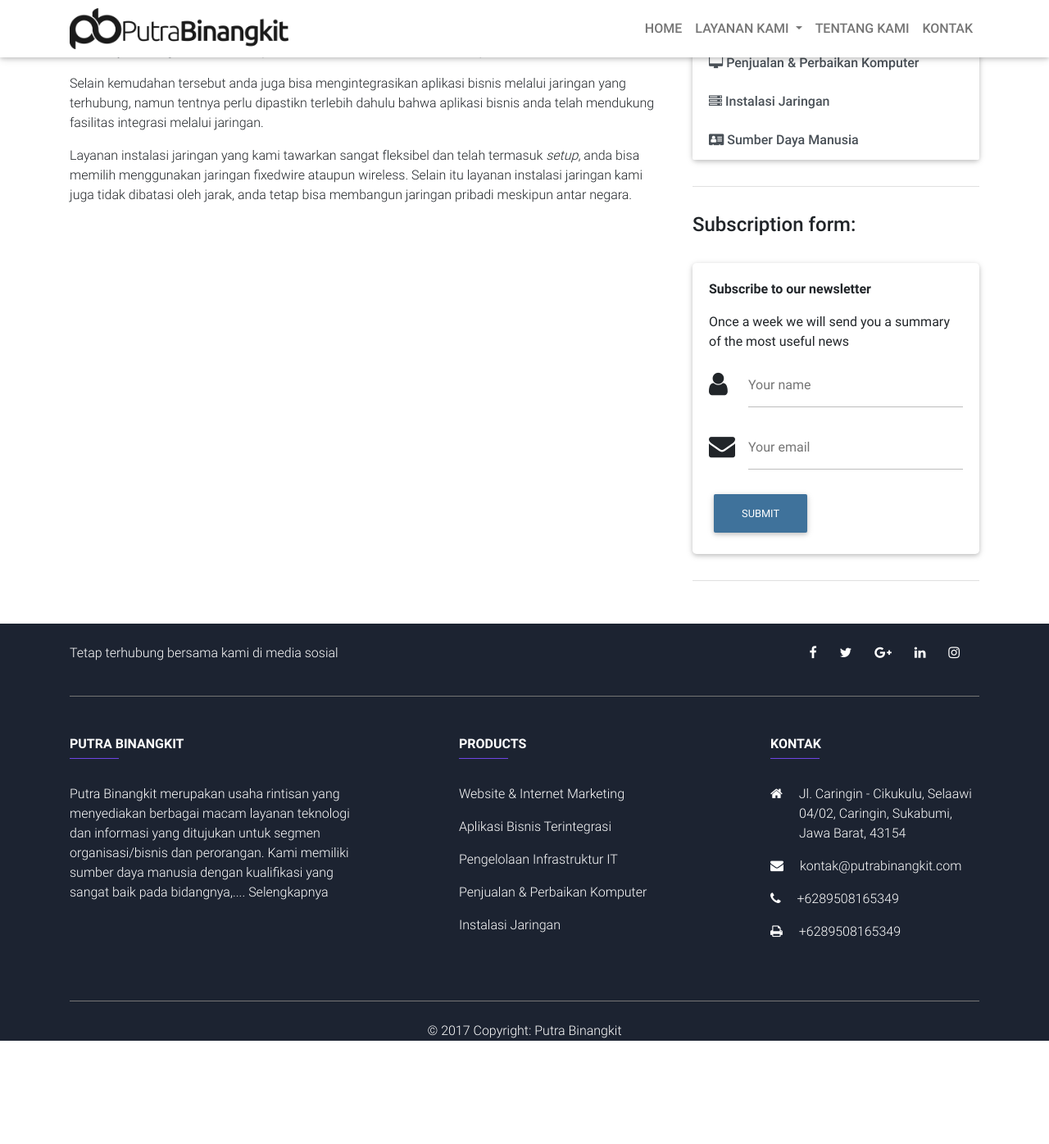
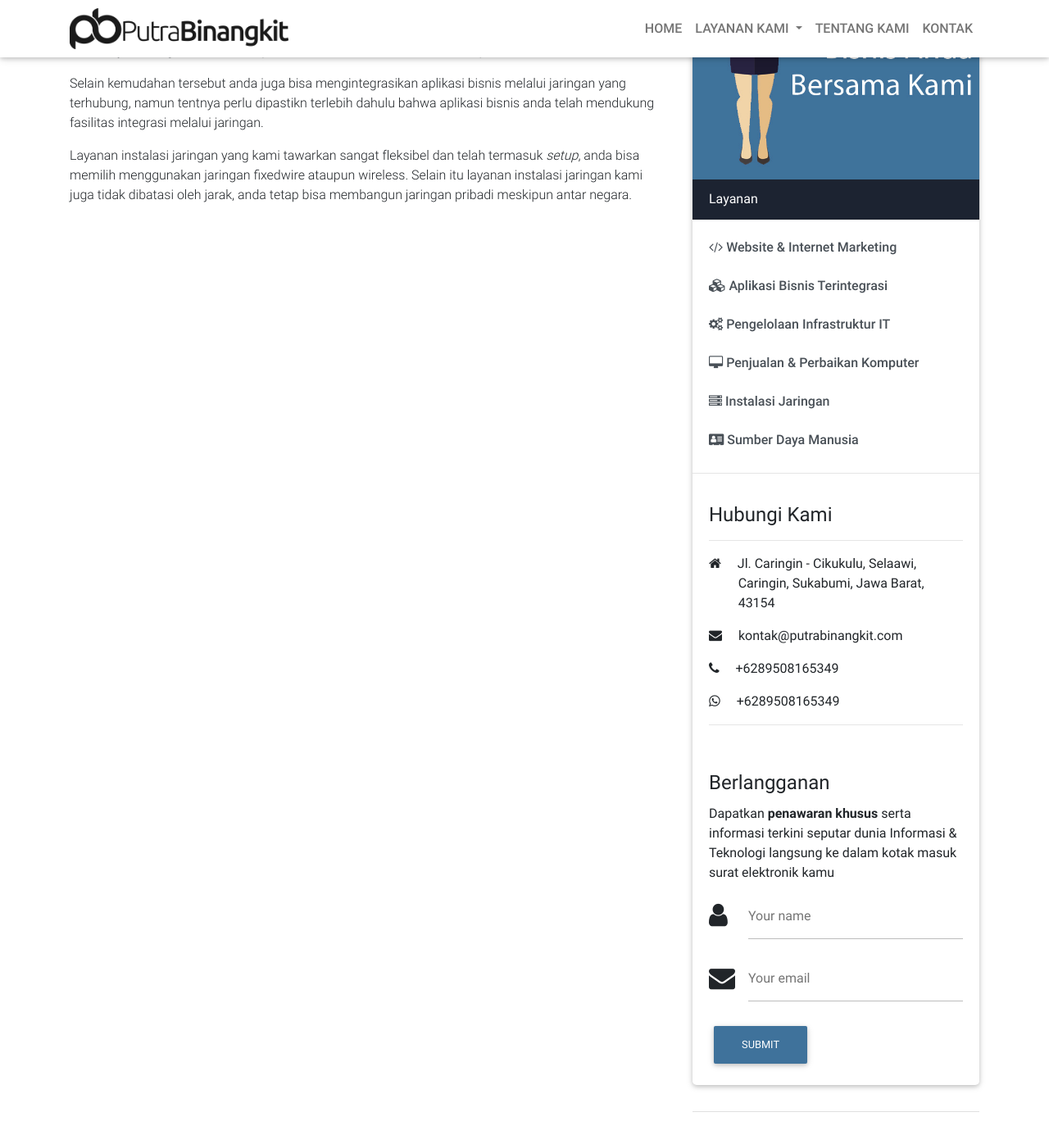
Before and after one commit to PutraBinangkit/putrabinangkit.github.io, a Jekyll site: the page built from instalasi-jaringan.md, in a window 1280 px wide and 1400 px high, scrolled down 487 px. Shown: the top 1396 px of the window at 82% size. Built offline with Jekyll 4.4.1, drawn with Linux system fonts in a browser that asks for light colours; before the commit the page ends 1757 px from its top, so only the background shows below that.

Commit message:
Update widget.html

```diff
--- a/_includes/widget.html
+++ b/_includes/widget.html
@@ -4,7 +4,14 @@
                     <div class="widget-wrapper wow fadeIn" data-wow-delay="0.4s">
                        <!--Panel-->
 <div class="card">
-    <div class="card-header unique-color lighten-1 white-text">
+  <div class="view overlay hm-white-slight">
+        <img src="../img/sidebanner2.jpg" class="img-fluid" alt="">
+        <a>
+            <div class="mask"></div>
+        </a>
+
+    </div>
+    <div class="card-header unique-color-dark lighten-1 white-text">
         Layanan
     </div>
     <div class="card-body customcard font-bold">
@@ -16,20 +23,25 @@
                     <a class="list-group-item list-group-item-action widgetlist" href="{{ site.baseurl }}/instalasi-jaringan/"><i class="fa fa-server"></i> Instalasi Jaringan</a>
                     <a class="list-group-item list-group-item-action widgetlist" href="{{ site.baseurl }}/sumber-daya-manusia/"><i class="fa fa-address-card"></i> Sumber Daya Manusia</a>
                 </div>
+      <hr>
     </div>
-</div>
-<!--/.Panel-->
-                    </div>
 
+  <div class="card-body">
+            <!--Title-->
 
+        <h4 class="card-title">Hubungi Kami</h4>
+           <hr>
+        <!--Text-->
+        <p><i class="fa fa-home mr-3"></i> Jl. Caringin - Cikukulu, Selaawi,  &nbsp&nbsp&nbsp&nbsp&nbsp&nbsp&nbsp&nbsp&nbspCaringin, Sukabumi, Jawa Barat, &nbsp&nbsp&nbsp&nbsp&nbsp&nbsp&nbsp&nbsp&nbsp43154</p>
+                <p><i class="fa fa-envelope mr-3"></i> kontak@putrabinangkit.com</p>
+                <p><i class="fa fa-phone mr-3"></i> +6289508165349</p>
+                <p><i class="fa fa-whatsapp mr-3"></i> +6289508165349</p>
+                 <hr>
+    </div>
 
-                    <div class="widget-wrapper wow fadeIn" data-wow-delay="0.6s">
-                        <h4 class="font-bold">Subscription form:</h4>
-                        <br>
-                        <div class="card">
-                            <div class="card-body">
-                                <p><strong>Subscribe to our newsletter</strong></p>
-                                <p>Once a week we will send you a summary of the most useful news</p>
+  <div class="card-body">
+                                <h4 class="card-title">Berlangganan</h4>
+                                <p>Dapatkan <strong>penawaran khusus</strong> serta informasi terkini seputar dunia Informasi & Teknologi langsung ke dalam kotak masuk surat elektronik kamu</p>
                                 <div class="md-form">
                                     <i class="fa fa-user prefix"></i>
                                     <input type="text" id="form1" class="form-control">
@@ -43,7 +55,10 @@
                                 <button class="btn btn-info unique-color">Submit</button>
 
                             </div>
-                        </div>
+    <!--/.Card content-->
+
+</div>
+<!--/.Panel-->
                     </div>
 
                 </div>
```
